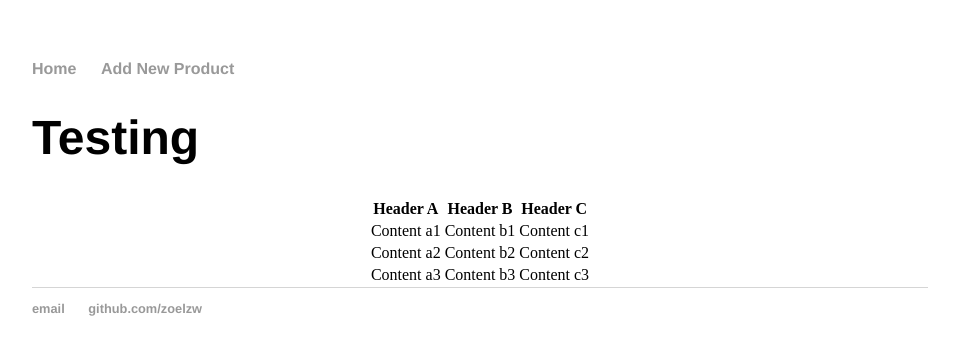
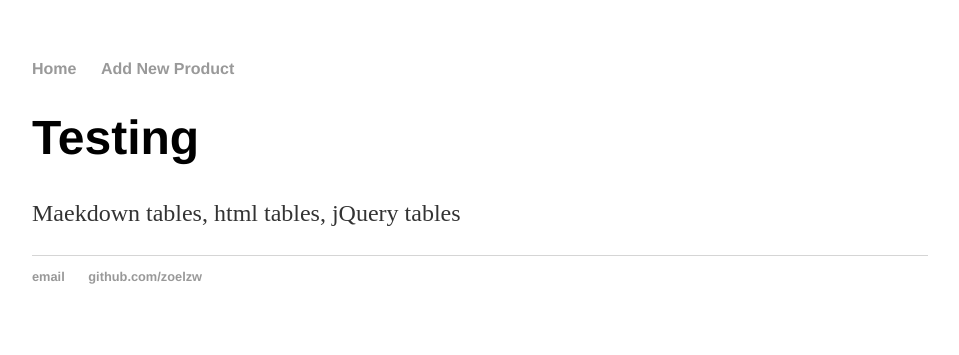
Before and after one commit to zoelzw/Spreadsheet-Based-Web-App, a Jekyll site: the page built from index.html, in a window 1280 px wide. Shown: the top 355 px of the page, without its empty margins (160-1119 px from the left). Built offline with Jekyll 4.4.1, drawn with Linux system fonts in a browser that asks for light colours.

Commit message:
Update index.html

```diff
--- a/index.html
+++ b/index.html
@@ -4,10 +4,5 @@ title: Testing
 ---
 <div class="blurb">
 	<h1>Testing</h1>
-	<table align="center">
-  <tr><th align="center">Header A</th><th align="center">Header B</th><th align="center">Header C</th></tr>
-  <tr><td>Content a1</td><td>Content b1</td><td>Content c1</td></tr>
-  <tr><td>Content a2</td><td>Content b2</td><td>Content c2</td></tr>
-  <tr><td>Content a3</td><td>Content b3</td><td>Content c3</td></tr>
-</table>
+	<p>Maekdown tables, html tables, jQuery tables</p>
 </div><!-- /.blurb -->
```
